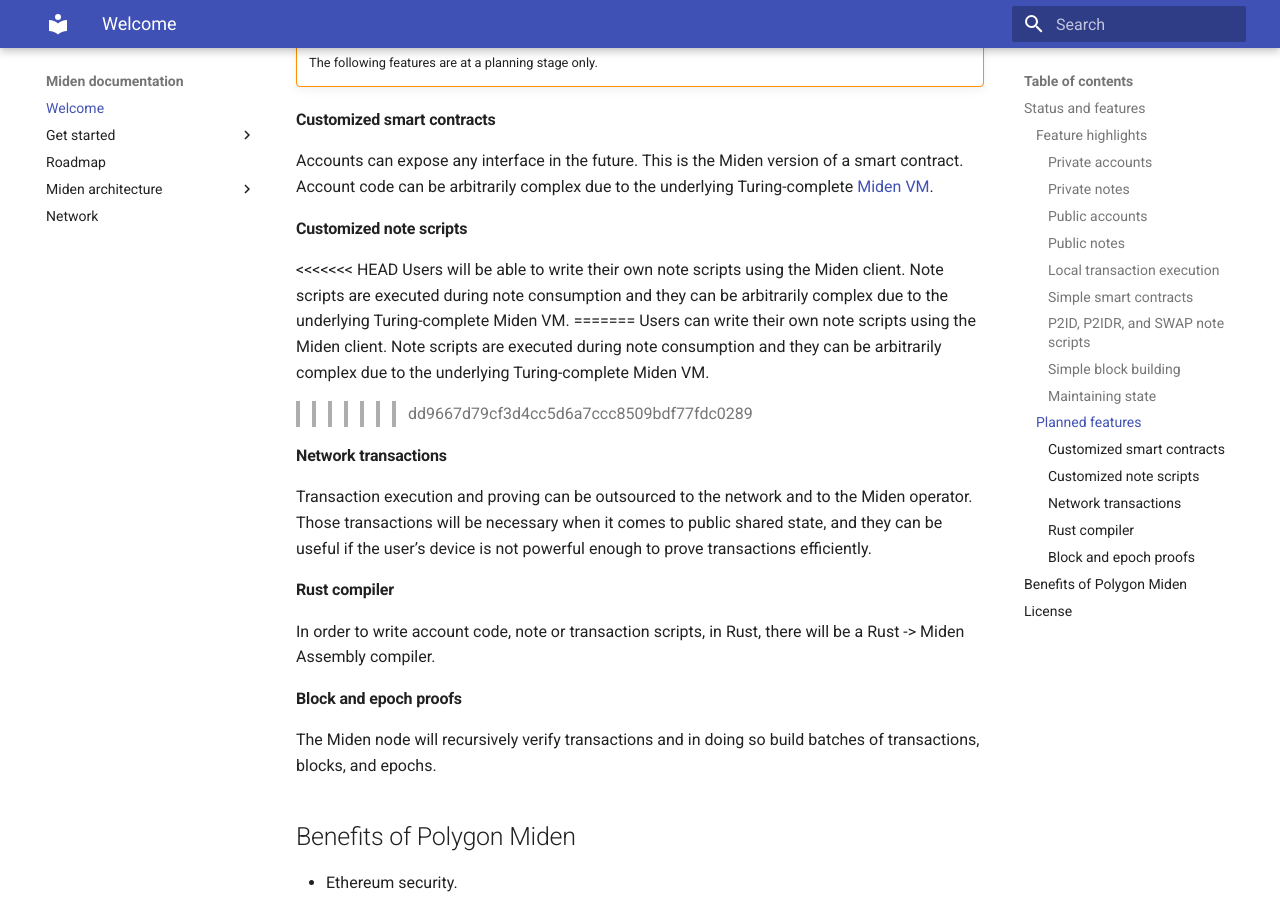
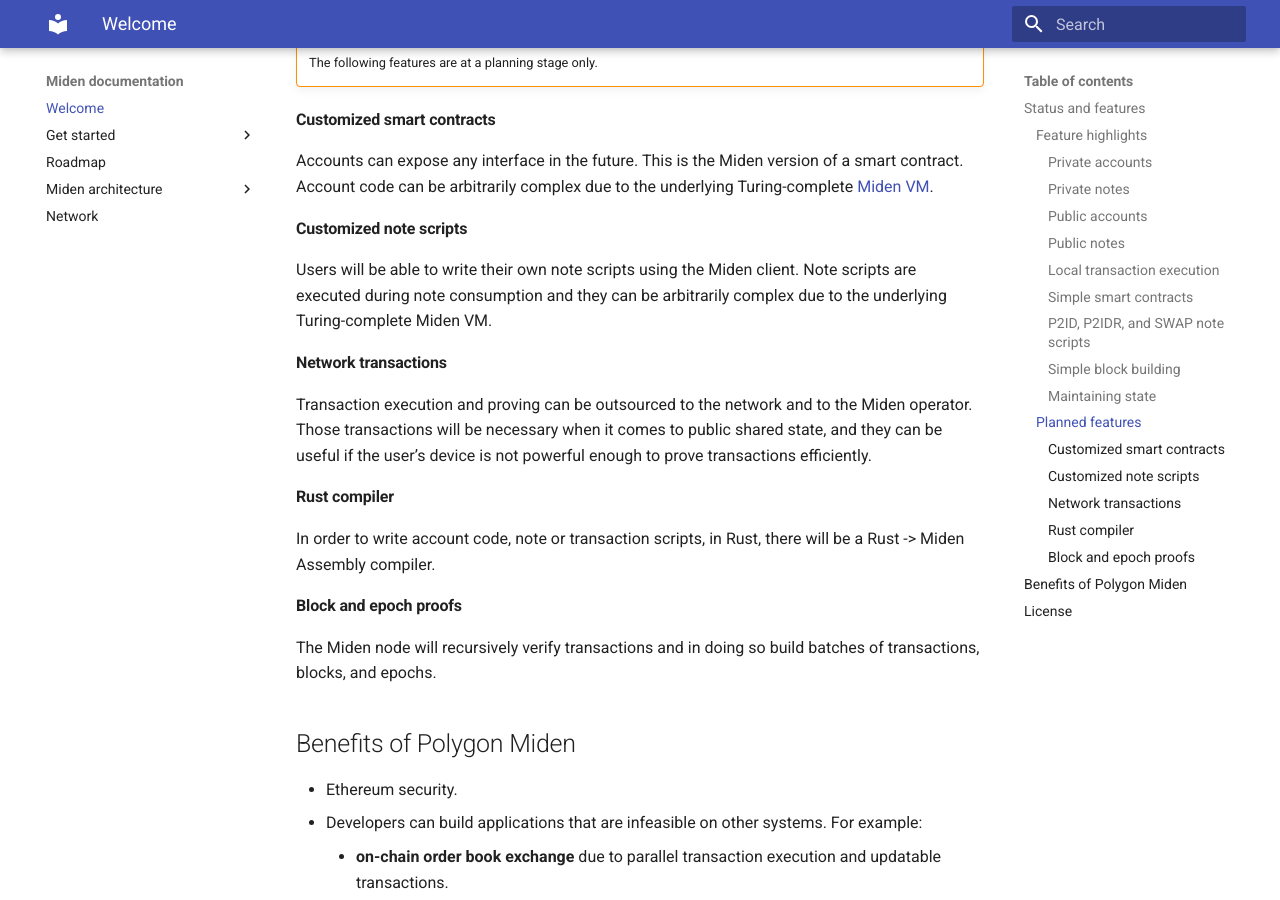
Before and after one commit to 0xPolygonMiden/miden-base, an MkDocs documentation site: the page built from docs/index.md, in a window 1280 px wide and 900 px high, scrolled down 2192 px. Built offline with MkDocs 1.6.1 and Material for MkDocs 9.7.7, drawn with Linux system fonts in a browser that asks for light colours.

Commit message:
docs: update examples for changes in #281 from miden-client

```diff
--- a/docs/index.md
+++ b/docs/index.md
@@ -78,11 +78,7 @@
 
 #### Customized note scripts
 
-<<<<<<< HEAD
 Users will be able to write their own note scripts using the Miden client. Note scripts are executed during note consumption and they can be arbitrarily complex due to the underlying Turing-complete Miden VM.
-=======
-Users can write their own note scripts using the Miden client. Note scripts are executed during note consumption and they can be arbitrarily complex due to the underlying Turing-complete Miden VM.
->>>>>>> dd9667d79cf3d4cc5d6a7ccc8509bdf77fdc0289
 
 #### Network transactions
 
```
Also changed, not shown: docs/introduction/get-started/create-account-use-faucet.md (+1 -1 lines), docs/introduction/get-started/p2p-private.md (+2 -2 lines), docs/introduction/get-started/p2p-public.md (+2 -2 lines).
